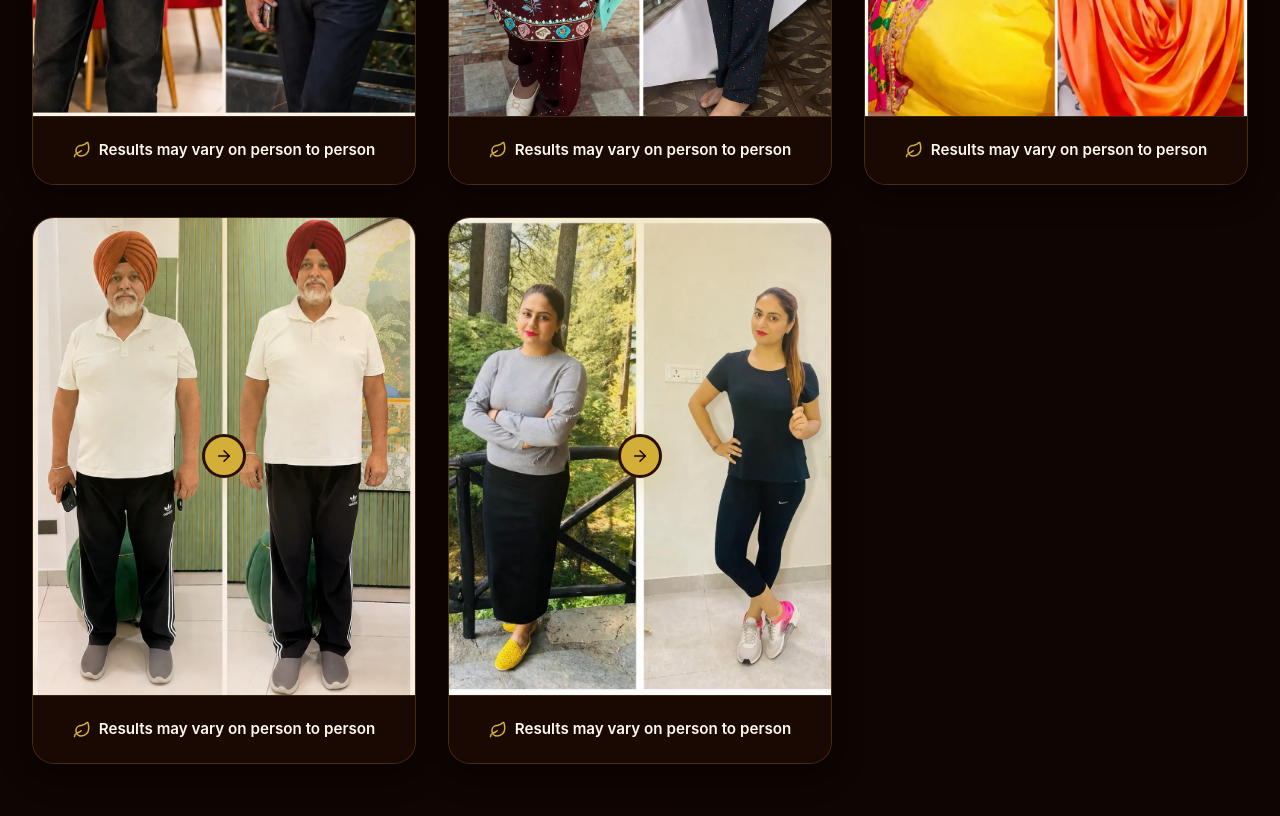
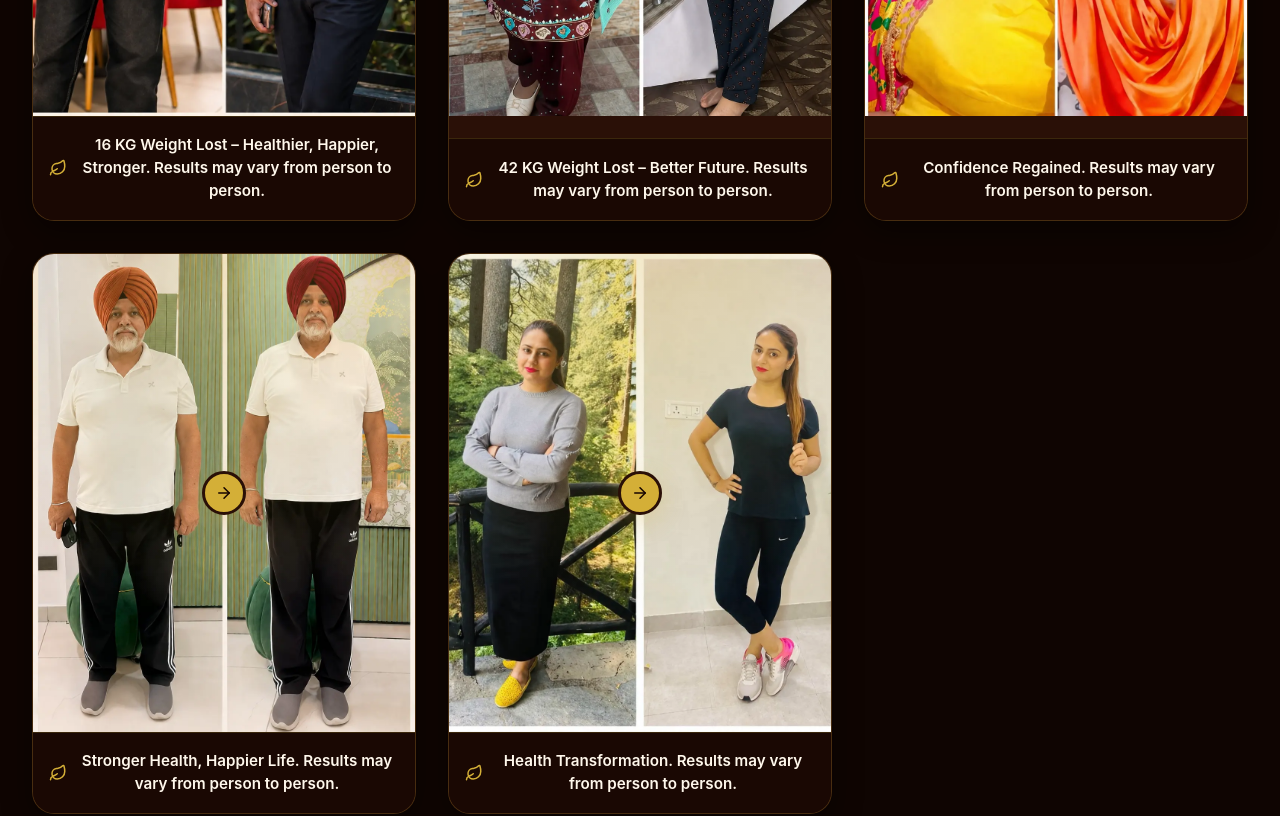
Before and after one commit to simranjitkaur59149-creator/Royal-Wellness-Centre, a React (Vite) app: page / in a window 1280 px wide. Shown: the part 2660-3476 px from the top of the page. Built offline with nearby package versions, Linux system fonts and the light colour scheme; a web font is replaced by a local one.

Commit message:
new tagline

```diff
--- a/src/Transformation/Transformation.jsx
+++ b/src/Transformation/Transformation.jsx
@@ -13,45 +13,40 @@ import GalleryImg5 from "../assets/img5.webp";
 const galleryData = [
   {
     img: GalleryImg1,
-    // tag: "16 KG weight Lost - Healthier, Happier, Stronger",
-    tag:" Results may vary on person to person",
+    tag: "16 KG Weight Lost – Healthier, Happier, Stronger. Results may vary from person to person.",
     weight1: "96 KG",
     weight2: "80 KG",
   },
   {
     img: GalleryImg2,
-    // tag: "42 KG weight Lost, Better Future",
-        tag:" Results may vary on person to person",
+    tag: "42 KG Weight Lost – Better Future. Results may vary from person to person.",
     weight1: "102 KG",
     weight2: "60 KG",
   },
   {
     img: GalleryImg3,
-    // tag: " Confidence Regained",
-        tag:" Results may vary on person to person",
+    tag: "Confidence Regained. Results may vary from person to person.",
     // weight1: "110 KG",
     // weight2: "75 KG",
   },
   {
     img: GalleryImg4,
-    // tag: "Stronger Health, Happier Life",
-        tag:" Results may vary on person to person",
+    tag: "Stronger Health, Happier Life. Results may vary from person to person.",
     weight1: "",
     weight2: "",
   },
   {
     img: GalleryImg5,
-     // weight1: "92 KG",
+    tag: "Health Transformation. Results may vary from person to person.",
+    // weight1: "92 KG",
     // weight2: "72 KG",
-        tag:" Results may vary on person to person",
-  },
+  }
 ];
-
 export default function Transformation() {
   return (
     <section id="transformation" className="transform-section">
       <div className="transform-container">
-        {/* --- 1. HERO SECTION --- */}
+
         <Reveal>
           <div className="hero-grid">
             <div className="hero-content">
```
